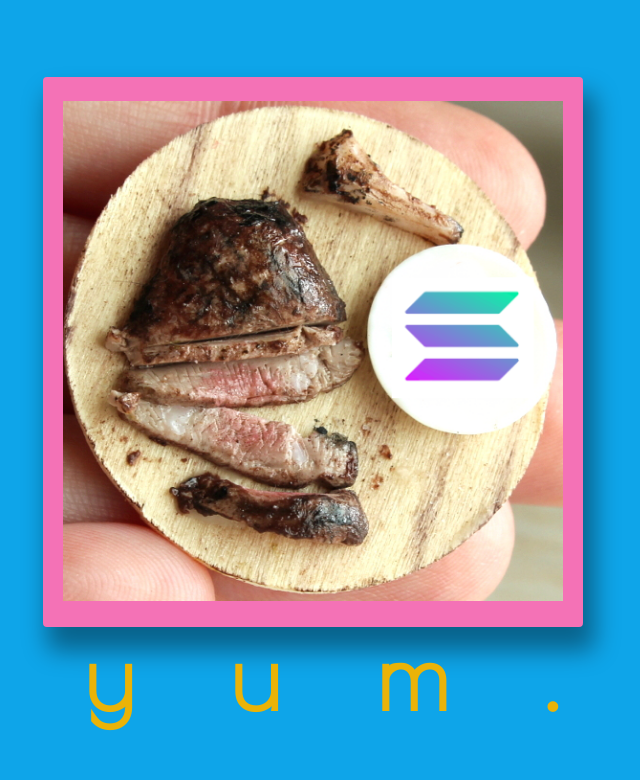
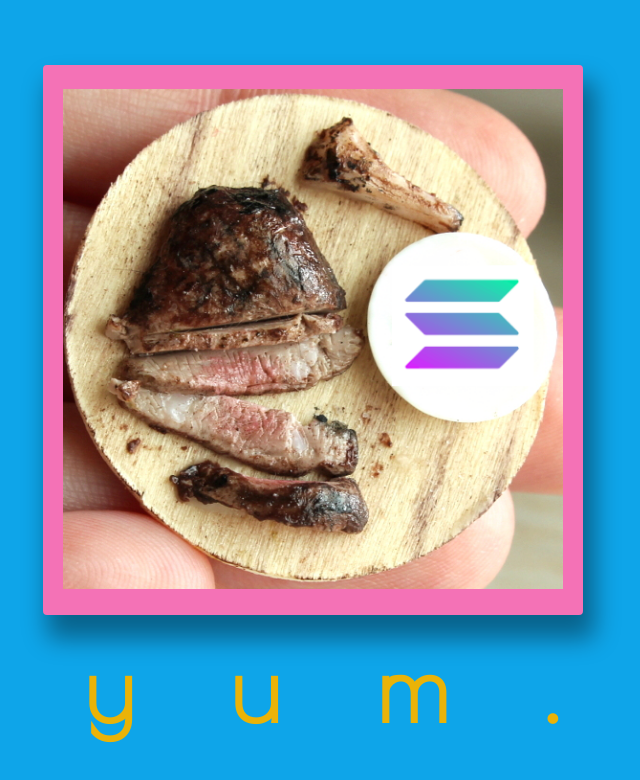
Before and after one commit to warlyware/solanastakehouse, a Next.js app: page / in a window 1280 px wide. Shown: the top 780 px of the page, without its empty margins (327-967 px from the left). Built offline with nearby package versions, Linux system fonts and the light colour scheme.

Commit message:
Add margin

```diff
--- a/pages/index.js
+++ b/pages/index.js
@@ -10,7 +10,7 @@ export default function Home() {
       </Head>
 
       <main className="flex flex-col h-full w-full items-center justify-center">
-        <div className="border-[1.3em] border-pink-400 pt-1 bg-pink-400 shadow-deep-float rounded">
+        <div className="border-[1.3em] border-pink-400 pt-1 bg-pink-400 shadow-deep-float rounded mb-6">
           <Image
             objectPosition="center"
             objectFit="stretch"
```
